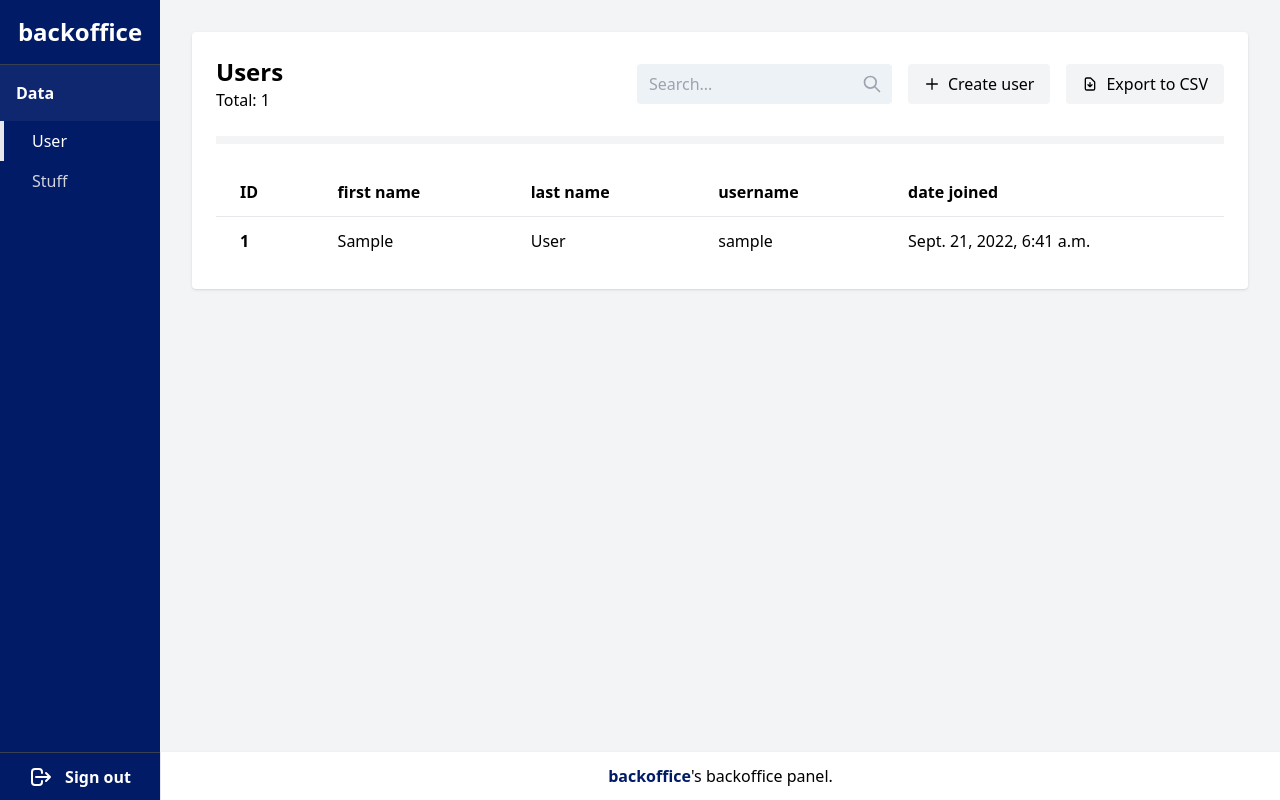
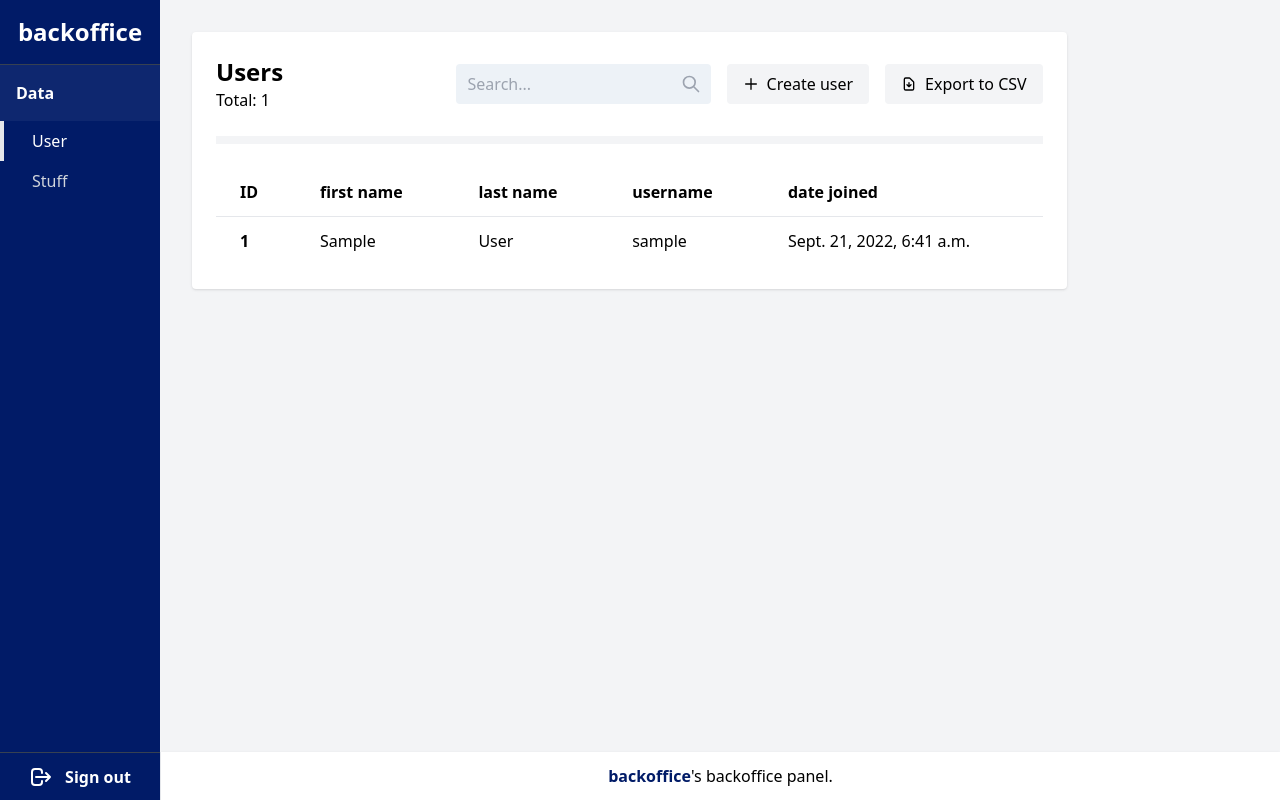
Before and after one commit to Dekalabs/django-backoffice-extensions, a Django app: page /backoffice/users/ in a window 1280 px wide. Run offline with Django 4.2, Linux system fonts and the light colour scheme; the visitor is signed in with stand-in values (Sample User, id 1); data comes from the database, SQL or seed files in the repository; some libraries are stand-ins or nearby versions.

Commit message:
fix: tag styles and list grid

```diff
--- a/backoffice_extensions/templates/backoffice/bases/list.html
+++ b/backoffice_extensions/templates/backoffice/bases/list.html
@@ -5,8 +5,8 @@
 {% load static %}
 
 {% block content %}
-<div class="flex gap-8">
-    <div class="p-6 bg-white w-full shadow rounded">
+<div class="grid grid-cols-12 gap-8">
+    <div class="p-6 bg-white w-full shadow rounded col-span-10">
         <div class="mb-2 flex items-center justify-between">
             <div>
                 {% block title %}{% endblock title %}
@@ -19,7 +19,7 @@
         </div>
         <hr class="border-4 my-6 border-gray-100">
         {% if page_obj %}
-            <div class="table-container">
+            <div class="table-container overflow-x-auto">
                 <table class="table-auto w-full text-left">
                     <thead>
                     <tr class="border-b">
@@ -60,7 +60,7 @@
         {% endif %}
     </div>
     {% if filter %}
-        <div class="p-6 bg-white shadow rounded">
+        <div class="p-6 bg-white shadow rounded col-span-2">
             {% include "backoffice/partials/filters.html" %}
         <div>
     {% endif %}
--- a/backoffice_extensions/templatetags/backoffice.py
+++ b/backoffice_extensions/templatetags/backoffice.py
@@ -76,10 +76,10 @@ def boolean_icon(value):
 
 @register.filter
 def status_tag(value):
-    """Gets an icon for given boolean value."""
+    """Gets a status tag with the corresponding class."""
     result = (
-        f'<span class="tag {STATUS_TAG_CLASSES.get(value.status, "")}">'
-        f"{value.get_status_display()}</i>"
+        f'<span class="text-sm rounded px-2 py-1 {STATUS_TAG_CLASSES.get(value.status, "bg-gray-200")}">'
+        f"{value.get_status_display()}</span>"
     )
     return mark_safe(result)
 
@@ -96,14 +96,14 @@ def getattr_filter(obj, name):
             value = boolean_icon(value)
         if isinstance(value, ImageFieldFile):
             if value:
-                value = mark_safe(f'<img src="{value.url}" />')
+                value = mark_safe(f'<img src="{value.url}" class="max-w-xl" />')
             else:
                 value = NO_IMAGE_VALUE
         if isinstance(value, Manager):
             if value.exists():
-                tags = '<div class="tags">'
+                tags = '<div class="flex gap-2 text-sm">'
                 for item in value.all():
-                    tags += f'<span class="tag">{str(item)}</span>'
+                    tags += f'<span class="rounded bg-gray-200 px-2 py-1">{str(item)}</span>'
                 value = mark_safe(tags + "</div>")
             else:
                 value = NONE_VALUE
```
